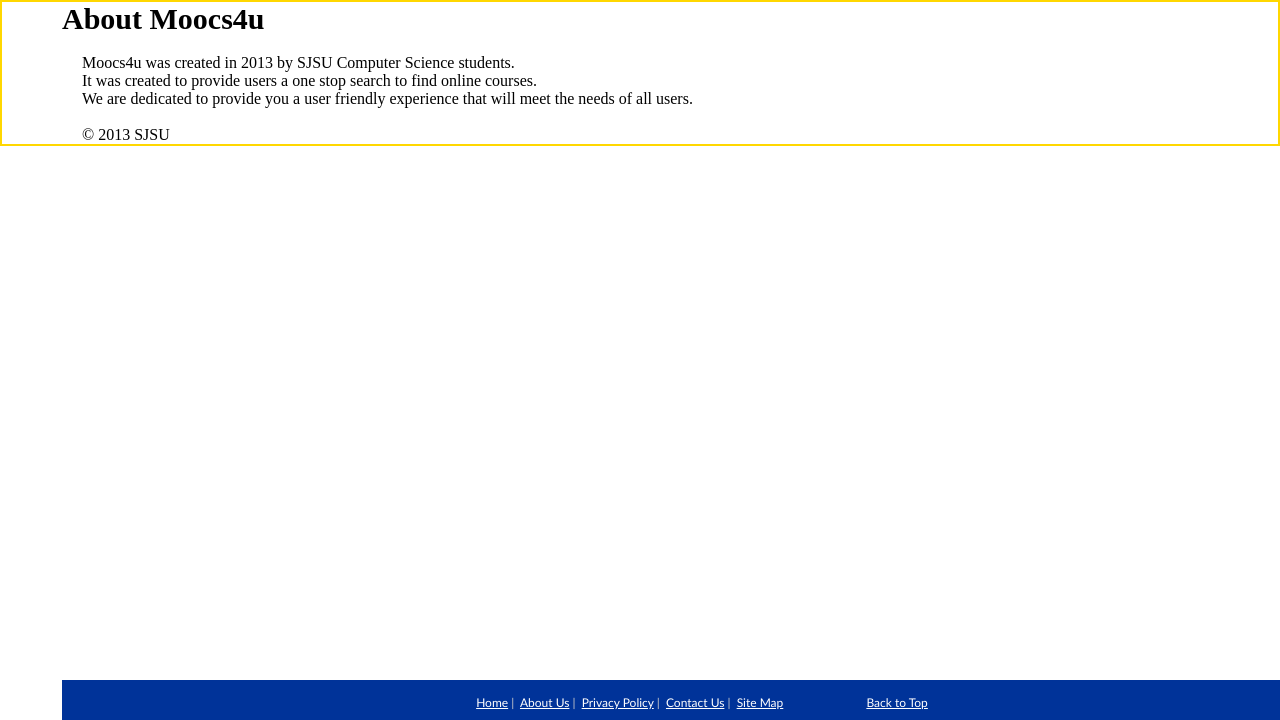
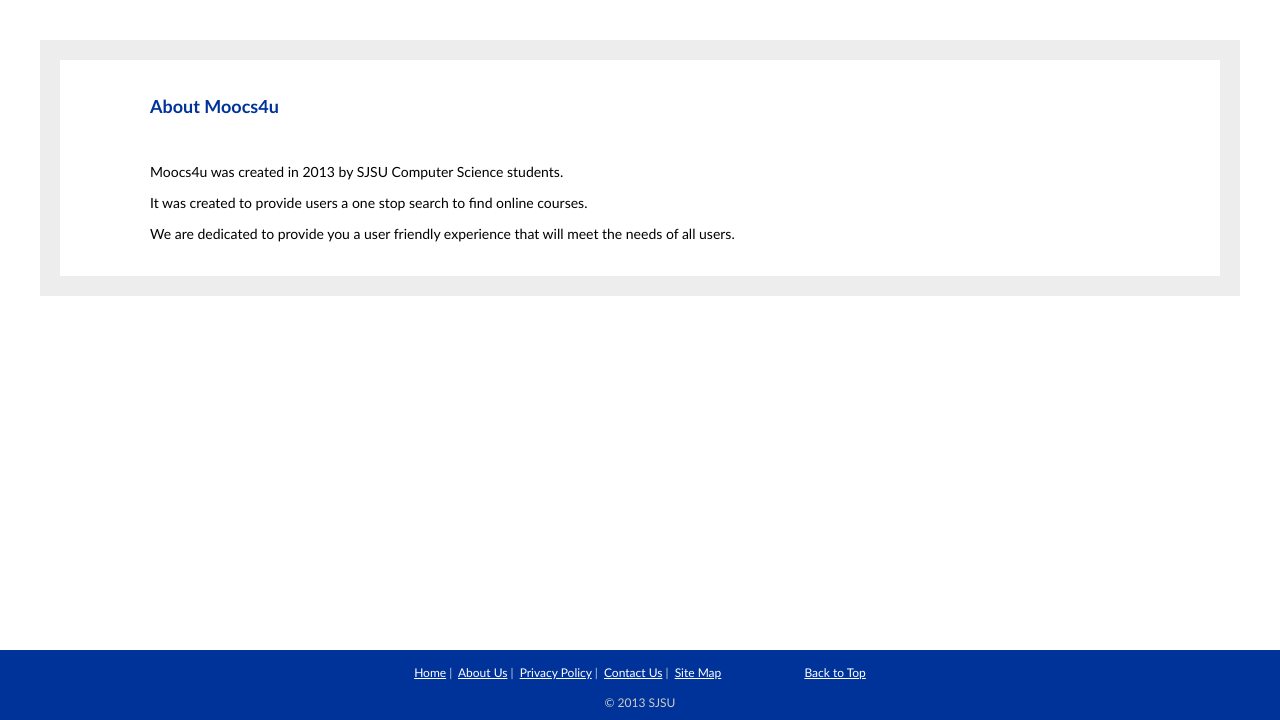
Before and after one commit to Vlad777/mit-stanford, a PHP site: page /aboutus.php in a window 1280 px wide. Shown: the part 80-800 px from the top of the page. Run offline with PHP 8.4, Linux system fonts and the light colour scheme; some libraries are stand-ins or nearby versions.

Commit message:
Restyled contactUs, AboutUs   etc.   pages

```diff
--- a/aboutus.php
+++ b/aboutus.php
@@ -16,21 +16,22 @@ include("includes/function_user.php");
 
 <?php include("template/header.php"); ?>
 
-<div style="border: 2px solid gold ;">
-<div style="margin-left:60px;margin-right:60px;"><div style="font-size:30px;"><b>About Moocs4u</b></div><br />
-    <div
-		<div style="text-indent:20px;"><div style= "font-family:"Trebuchet MS", Arial, Helvetica, sans-serif;"> Moocs4u was created in 2013 by SJSU Computer Science students.</div>
-	        <div style="text-indent:20px;"><div style= "font-family:"Trebuchet MS", Arial, Helvetica, sans-serif;"> It was created to provide users a one stop search to find online courses.</div>
+<div id="aboutUs" class="body_message">
+   <div class="text-indent">
+	<b><h2>About Moocs4u</h2></b>
+		<br />
+
+        <p>Moocs4u was created in 2013 by SJSU Computer Science students. </p>
+
+        <p>It was created to provide users a one stop search to find online courses. </p>
+
+        <p>We are dedicated to provide you a user friendly experience that will meet the needs of all users.</p>
 
 
-                <div style="text-indent:20px;"><div style= "font-family:"Trebuchet MS", Arial, Helvetica, sans-serif;"> We are dedicated to provide you a user friendly experience that will meet the needs of all users.</div>
+	</div>
 
-   	          <br/>
-		  <div style= "font-family:"Trebuchet MS", Arial, Helvetica, sans-serif;"> &copy; 2013 SJSU<br />
-  	</div>
-</div>
-</div>
-
+</div> <!-- //div with margins -->
+</div> <!-- //div aboutUs -->
 <?php include("template/footer.php"); ?>
 </body>
 </html>
--- a/template/footer.php
+++ b/template/footer.php
@@ -8,4 +8,7 @@
 		<a href="sitemap.php">Site Map</a>
 		<a href="#top" style="margin-left:80px;">Back to Top</a>
   	</center>
+     <center>    <br>
+     &copy; 2013 SJSU
+     </center>
 </div>
--- a/template/style.css
+++ b/template/style.css
@@ -242,7 +242,10 @@ div.loadingMessage
  margin: 30px auto 0;
  text-align:center;
 }
-
+div.body_message
+{
+	border: 20px solid #ededed;margin:40px;padding: 20px 10px
+}
 /*********************/
 /*     DATA TABLE    */
 div.tableTitle
@@ -250,11 +253,20 @@ div.tableTitle
  width:80%;
  margin: 30px auto 0;
 }
-div.tableTitle h2, div.loadingMessage h2
+div.tableTitle h2, div.loadingMessage h2, div.body_message h2
 {
  font-size: 18px;
  color:#039;
  font-family:"Trebuchet MS", Arial, Helvetica, sans-serif;
+}
+
+div.body_message div.text-indent
+{
+	font-family:'Trebuchet MS', Arial, Helvetica, sans-serif;
+	font-size:14px;
+	text-indent:20px;
+	margin-left:60px;
+	margin-right:60px;
 }
 /* Sortable tables */
 thead tr {
```
Also changed, not shown: contactus.php (+9 -7 lines), policy.php (+22 -15 lines), sitemap.php (+5 -2 lines).
